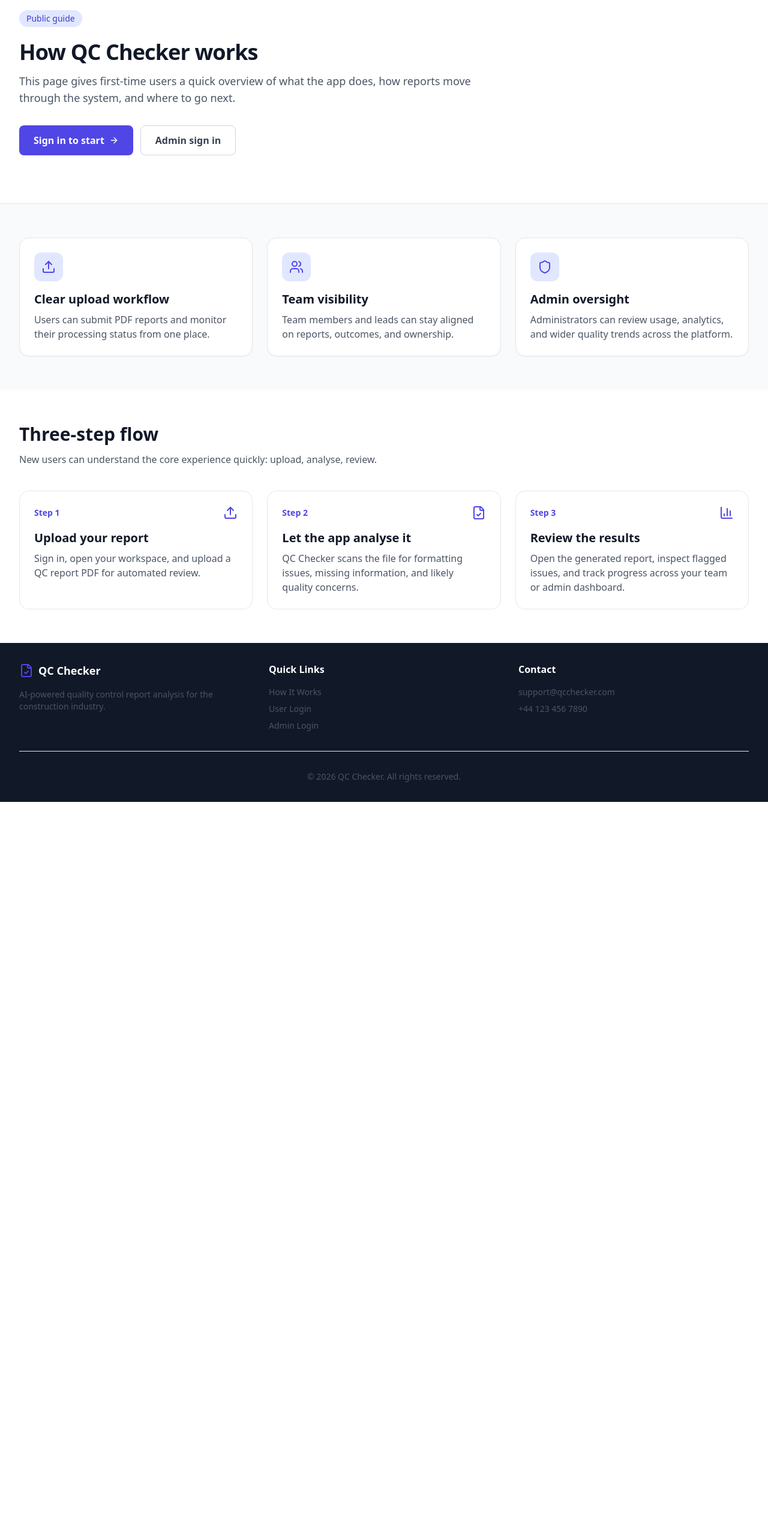
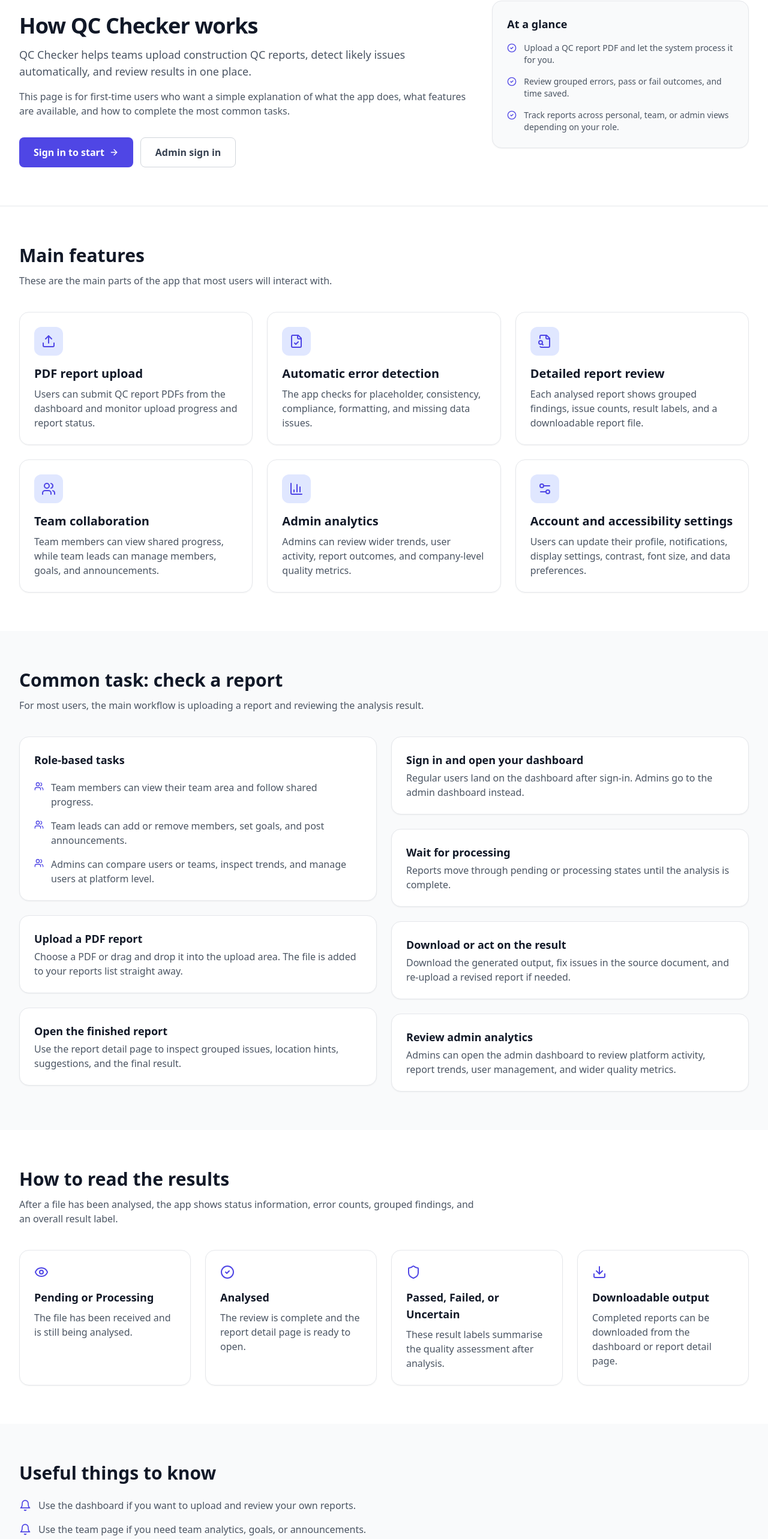
Before and after one commit to AlexMat123/Team-15a-Group-Project1, a React (Vite) app in the folder frontend/: page /how-it-works in a window 1280 px wide. Shown: the part 127-2693 px from the top of the page at 60% size. Before the commit the page ends 1464 px from the top, so only its background shows below. Built offline with nearby package versions, Linux system fonts and the light colour scheme.

Commit message:
I've added the onboarding content to the how to page.

```diff
--- a/frontend/src/App.jsx
+++ b/frontend/src/App.jsx
@@ -12,6 +12,7 @@ import TeamPage from './pages/TeamPage';
 import Profile from './pages/Profile';
 import Settings from './pages/Settings';
 import HowItWorks from './pages/HowItWorks';
+import getDefaultRouteByRole from './utils/getDefaultRouteByRole';
 
 function HomeRedirect() {
   const { isAuthenticated, user, loading } = useAuth();
@@ -32,7 +33,7 @@ function HomeRedirect() {
     return <Navigate to="/change-password" replace />;
   }
 
-  const redirectPath = user?.role === 'admin' ? '/admin' : '/dashboard';
+  const redirectPath = getDefaultRouteByRole(user?.role);
   return <Navigate to={redirectPath} replace />;
 }
 
--- a/frontend/src/components/Header.jsx
+++ b/frontend/src/components/Header.jsx
@@ -15,17 +15,17 @@ const Header = () => {
           </Link>
 
           <nav className="flex items-center space-x-4">
-            <Link
-              to="/how-it-works"
-              className="text-sm text-gray-600 hover:text-gray-900 dark:text-gray-300 dark:hover:text-white"
-            >
-              How It Works
-            </Link>
             {isAuthenticated ? (
               <>
                 <span className="text-sm text-gray-600 dark:text-gray-300">
                   Welcome, {user?.name}
                 </span>
+                <Link
+                  to="/how-it-works"
+                  className="text-sm text-gray-600 hover:text-gray-900 dark:text-gray-300 dark:hover:text-white"
+                >
+                  How It Works
+                </Link>
                 {user?.team && (
                   <Link
                     to="/team"
@@ -67,6 +67,12 @@ const Header = () => {
             ) : (
               <>
                 <Link
+                  to="/how-it-works"
+                  className="text-sm text-gray-600 hover:text-gray-900 dark:text-gray-300 dark:hover:text-white"
+                >
+                  How It Works
+                </Link>
+                <Link
                   to="/login"
                   className="text-sm text-gray-600 hover:text-gray-900 dark:text-gray-300 dark:hover:text-white"
                 >
@@ -74,7 +80,7 @@ const Header = () => {
                 </Link>
                 <Link
                   to="/login?admin=true"
-                  className="text-sm bg-indigo-600 text-white px-4 py-2 rounded-lg hover:bg-indigo-700 dark:bg-indigo-500 dark:hover:bg-indigo-600"
+                  className="text-sm text-gray-600 hover:text-gray-900 dark:text-gray-300 dark:hover:text-white"
                 >
                   Admin Login
                 </Link>
--- a/frontend/src/pages/ChangePassword.jsx
+++ b/frontend/src/pages/ChangePassword.jsx
@@ -4,6 +4,7 @@ import { KeyRound } from 'lucide-react';
 import { useAuth } from '../context/AuthContext';
 import Header from '../components/Header';
 import Footer from '../components/Footer';
+import getDefaultRouteByRole from '../utils/getDefaultRouteByRole';
 
 const ChangePassword = () => {
   const navigate = useNavigate();
@@ -19,7 +20,7 @@ const ChangePassword = () => {
   }
 
   if (!user?.mustChangePassword) {
-    const redirectPath = user?.role === 'user' ? '/dashboard' : '/admin';
+    const redirectPath = getDefaultRouteByRole(user?.role);
     return <Navigate to={redirectPath} replace />;
   }
 
@@ -42,11 +43,7 @@ const ChangePassword = () => {
     try {
       await changePassword(null, newPassword);
 
-      if (user?.role === 'user') {
-        navigate('/dashboard');
-      } else {
-        navigate('/admin');
-      }
+      navigate(getDefaultRouteByRole(user?.role));
     } catch (err) {
       setError(err.response?.data?.message || 'Failed to change password. Please try again.');
     } finally {
--- a/frontend/src/pages/HowItWorks.jsx
+++ b/frontend/src/pages/HowItWorks.jsx
@@ -1,43 +1,129 @@
 import { Link } from 'react-router-dom';
-import { ArrowRight, BarChart3, FileCheck, Shield, Upload, Users } from 'lucide-react';
+import {
+  ArrowRight,
+  BarChart3,
+  Bell,
+  CheckCircle2,
+  Download,
+  Eye,
+  FileCheck,
+  FileSearch,
+  Settings2,
+  Shield,
+  Upload,
+  Users,
+} from 'lucide-react';
 import { useAuth } from '../context/AuthContext';
 import Header from '../components/Header';
 import Footer from '../components/Footer';
+import getDefaultRouteByRole from '../utils/getDefaultRouteByRole';
 
-const steps = [
+const overviewPoints = [
+  'Upload a QC report PDF and let the system process it for you.',
+  'Review grouped errors, pass or fail outcomes, and time saved.',
+  'Track reports across personal, team, or admin views depending on your role.',
+];
+
+const features = [
   {
-    title: 'Upload your report',
-    description: 'Sign in, open your workspace, and upload a QC report PDF for automated review.',
+    title: 'PDF report upload',
+    description: 'Users can submit QC report PDFs from the dashboard and monitor upload progress and report status.',
     icon: Upload,
   },
   {
-    title: 'Let the app analyse it',
-    description: 'QC Checker scans the file for formatting issues, missing information, and likely quality concerns.',
+    title: 'Automatic error detection',
+    description: 'The app checks for placeholder, consistency, compliance, formatting, and missing data issues.',
     icon: FileCheck,
   },
   {
-    title: 'Review the results',
-    description: 'Open the generated report, inspect flagged issues, and track progress across your team or admin dashboard.',
+    title: 'Detailed report review',
+    description: 'Each analysed report shows grouped findings, issue counts, result labels, and a downloadable report file.',
+    icon: FileSearch,
+  },
+  {
+    title: 'Team collaboration',
+    description: 'Team members can view shared progress, while team leads can manage members, goals, and announcements.',
+    icon: Users,
+  },
+  {
+    title: 'Admin analytics',
+    description: 'Admins can review wider trends, user activity, report outcomes, and company-level quality metrics.',
     icon: BarChart3,
+  },
+  {
+    title: 'Account and accessibility settings',
+    description: 'Users can update their profile, notifications, display settings, contrast, font size, and data preferences.',
+    icon: Settings2,
   },
 ];
 
-const highlights = [
+const reportSteps = [
   {
-    title: 'Clear upload workflow',
-    description: 'Users can submit PDF reports and monitor their processing status from one place.',
-    icon: Upload,
+    title: 'Sign in and open your dashboard',
+    description: 'Regular users land on the dashboard after sign-in. Admins go to the admin dashboard instead.',
+    column: 'right',
   },
   {
-    title: 'Team visibility',
-    description: 'Team members and leads can stay aligned on reports, outcomes, and ownership.',
-    icon: Users,
+    title: 'Upload a PDF report',
+    description: 'Choose a PDF or drag and drop it into the upload area. The file is added to your reports list straight away.',
+    column: 'left',
   },
   {
-    title: 'Admin oversight',
-    description: 'Administrators can review usage, analytics, and wider quality trends across the platform.',
+    title: 'Wait for processing',
+    description: 'Reports move through pending or processing states until the analysis is complete.',
+    column: 'right',
+  },
+  {
+    title: 'Open the finished report',
+    description: 'Use the report detail page to inspect grouped issues, location hints, suggestions, and the final result.',
+    column: 'left',
+  },
+  {
+    title: 'Download or act on the result',
+    description: 'Download the generated output, fix issues in the source document, and re-upload a revised report if needed.',
+    column: 'right',
+  },
+  {
+    title: 'Review admin analytics',
+    description: 'Admins can open the admin dashboard to review platform activity, report trends, user management, and wider quality metrics.',
+    column: 'right',
+  },
+];
+
+const teamTasks = [
+  'Team members can view their team area and follow shared progress.',
+  'Team leads can add or remove members, set goals, and post announcements.',
+  'Admins can compare users or teams, inspect trends, and manage users at platform level.',
+];
+
+const resultMeaning = [
+  {
+    label: 'Pending or Processing',
+    description: 'The file has been received and is still being analysed.',
+    icon: Eye,
+  },
+  {
+    label: 'Analysed',
+    description: 'The review is complete and the report detail page is ready to open.',
+    icon: CheckCircle2,
+  },
+  {
+    label: 'Passed, Failed, or Uncertain',
+    description: 'These result labels summarise the quality assessment after analysis.',
     icon: Shield,
   },
+  {
+    label: 'Downloadable output',
+    description: 'Completed reports can be downloaded from the dashboard or report detail page.',
+    icon: Download,
+  },
+];
+
+const supportTips = [
+  'Use the dashboard if you want to upload and review your own reports.',
+  'Use the team page if you need team analytics, goals, or announcements.',
+  'Use settings if you want to adjust notifications, contrast, motion, or font size.',
+  'Use the admin area only if your account has admin access.',
 ];
 
 const HowItWorks = () => {
@@ -45,9 +131,7 @@ const HowItWorks = () => {
 
   const workspaceLink = user?.mustChangePassword
     ? '/change-password'
-    : user?.role === 'admin'
-      ? '/admin'
-      : '/dashboard';
+    : getDefaultRouteByRole(user?.role);
 
   return (
     <div className="min-h-screen flex flex-col bg-gray-50 dark:bg-gray-950">
@@ -55,17 +139,19 @@ const HowItWorks = () => {
 
       <main className="flex-1">
         <section className="border-b border-gray-200 bg-white dark:border-gray-800 dark:bg-gray-900">
-          <div className="max-w-7xl mx-auto px-4 sm:px-6 lg:px-8 py-16 lg:py-20">
+          <div className="max-w-7xl mx-auto px-4 sm:px-6 lg:px-8 py-14 lg:py-16">
+            <div className="grid gap-10 lg:grid-cols-[minmax(0,1.4fr)_minmax(280px,0.8fr)] lg:items-start">
               <div className="max-w-3xl">
-              <span className="inline-flex items-center rounded-full bg-indigo-100 px-3 py-1 text-sm font-medium text-indigo-700 dark:bg-indigo-500/10 dark:text-indigo-300">
-                Public guide
-              </span>
                 <h1 className="mt-6 text-4xl font-bold tracking-tight text-gray-900 dark:text-white sm:text-5xl">
                   How QC Checker works
                 </h1>
                 <p className="mt-4 text-lg text-gray-600 dark:text-gray-300">
-                This page gives first-time users a quick overview of what the app does, how reports move through the system, and where to go next.
+                  QC Checker helps teams upload construction QC reports, detect likely issues automatically, and review results in one place.
                 </p>
+                <p className="mt-4 text-base text-gray-600 dark:text-gray-300">
+                  This page is for first-time users who want a simple explanation of what the app does, what features are available, and how to complete the most common tasks.
+                </p>
+
                 <div className="mt-8 flex flex-col gap-3 sm:flex-row">
                   <Link
                     to={isAuthenticated ? workspaceLink : '/login'}
@@ -84,52 +170,134 @@ const HowItWorks = () => {
                   )}
                 </div>
               </div>
+
+              <aside className="mt-8 rounded-2xl border border-gray-200 bg-gray-50 p-6 shadow-sm dark:border-gray-800 dark:bg-gray-950 lg:mt-0">
+                <h2 className="text-lg font-semibold text-gray-900 dark:text-white">At a glance</h2>
+                <ul className="mt-4 space-y-4">
+                  {overviewPoints.map((point) => (
+                    <li key={point} className="flex items-start gap-3 text-sm text-gray-600 dark:text-gray-300">
+                      <CheckCircle2 className="mt-0.5 h-4 w-4 flex-none text-indigo-600 dark:text-indigo-300" />
+                      <span>{point}</span>
+                    </li>
+                  ))}
+                </ul>
+              </aside>
+            </div>
           </div>
         </section>
 
-        <section id="overview" className="max-w-7xl mx-auto px-4 sm:px-6 lg:px-8 py-14">
-          <div className="grid gap-6 md:grid-cols-3">
-            {highlights.map(({ title, description, icon: Icon }) => (
+        <section id="features" className="bg-white dark:bg-gray-900">
+          <div className="max-w-7xl mx-auto px-4 sm:px-6 lg:px-8 py-14 lg:py-16">
+            <div className="max-w-3xl">
+              <h2 className="text-3xl font-bold text-gray-900 dark:text-white">Main features</h2>
+              <p className="mt-3 text-gray-600 dark:text-gray-300">
+                These are the main parts of the app that most users will interact with.
+              </p>
+            </div>
+
+            <div className="mt-10 grid gap-6 md:grid-cols-2 xl:grid-cols-3">
+              {features.map(({ title, description, icon: Icon }) => (
                 <article
                   key={title}
-                className="rounded-2xl border border-gray-200 bg-white p-6 shadow-sm dark:border-gray-800 dark:bg-gray-900"
+                  className="rounded-2xl border border-gray-200 p-6 shadow-sm dark:border-gray-800"
                 >
                   <div className="inline-flex rounded-xl bg-indigo-100 p-3 text-indigo-600 dark:bg-indigo-500/10 dark:text-indigo-300">
                     <Icon className="h-6 w-6" />
-                </div>
-                <h2 className="mt-4 text-xl font-semibold text-gray-900 dark:text-white">{title}</h2>
-                <p className="mt-2 text-gray-600 dark:text-gray-300">{description}</p>
-              </article>
-            ))}
-          </div>
-        </section>
-
-        <section id="steps" className="bg-white dark:bg-gray-900">
-          <div className="max-w-7xl mx-auto px-4 sm:px-6 lg:px-8 py-14">
-            <div className="max-w-2xl">
-              <h2 className="text-3xl font-bold text-gray-900 dark:text-white">Three-step flow</h2>
-              <p className="mt-3 text-gray-600 dark:text-gray-300">
-                New users can understand the core experience quickly: upload, analyse, review.
-              </p>
-            </div>
-
-            <div className="mt-10 grid gap-6 lg:grid-cols-3">
-              {steps.map(({ title, description, icon: Icon }, index) => (
-                <article
-                  key={title}
-                  className="rounded-2xl border border-gray-200 p-6 dark:border-gray-800"
-                >
-                  <div className="flex items-center justify-between">
-                    <span className="text-sm font-semibold text-indigo-600 dark:text-indigo-300">
-                      Step {index + 1}
-                    </span>
-                    <Icon className="h-6 w-6 text-indigo-600 dark:text-indigo-300" />
                   </div>
                   <h3 className="mt-4 text-xl font-semibold text-gray-900 dark:text-white">{title}</h3>
                   <p className="mt-2 text-gray-600 dark:text-gray-300">{description}</p>
                 </article>
               ))}
             </div>
+          </div>
+        </section>
+
+        <section id="common-tasks" className="max-w-7xl mx-auto px-4 sm:px-6 lg:px-8 py-14 lg:py-16">
+          <div>
+            <h2 className="text-3xl font-bold text-gray-900 dark:text-white">Common task: check a report</h2>
+            <p className="mt-3 max-w-3xl text-gray-600 dark:text-gray-300">
+              For most users, the main workflow is uploading a report and reviewing the analysis result.
+            </p>
+
+            <div className="mt-10 grid gap-6 md:grid-cols-2">
+              <div className="space-y-6">
+                <article className="rounded-2xl border border-gray-200 bg-white p-6 shadow-sm dark:border-gray-800 dark:bg-gray-900">
+                  <h3 className="text-lg font-semibold text-gray-900 dark:text-white">Role-based tasks</h3>
+                  <ul className="mt-5 space-y-4">
+                    {teamTasks.map((task) => (
+                      <li key={task} className="flex items-start gap-3 text-gray-600 dark:text-gray-300">
+                        <Users className="mt-0.5 h-4 w-4 flex-none text-indigo-600 dark:text-indigo-300" />
+                        <span>{task}</span>
+                      </li>
+                    ))}
+                  </ul>
+                </article>
+
+                {reportSteps
+                  .filter((step) => step.column === 'left')
+                  .map(({ title, description }) => (
+                    <article
+                      key={title}
+                      className="rounded-2xl border border-gray-200 bg-white p-6 shadow-sm dark:border-gray-800 dark:bg-gray-900"
+                    >
+                      <h3 className="text-lg font-semibold text-gray-900 dark:text-white">{title}</h3>
+                      <p className="mt-1 text-gray-600 dark:text-gray-300">{description}</p>
+                    </article>
+                  ))}
+              </div>
+
+              <div className="space-y-6">
+                {reportSteps
+                  .filter((step) => step.column === 'right')
+                  .map(({ title, description }) => (
+                    <article
+                      key={title}
+                      className="rounded-2xl border border-gray-200 bg-white p-6 shadow-sm dark:border-gray-800 dark:bg-gray-900"
+                    >
+                      <h3 className="text-lg font-semibold text-gray-900 dark:text-white">{title}</h3>
+                      <p className="mt-1 text-gray-600 dark:text-gray-300">{description}</p>
+                    </article>
+                  ))}
+              </div>
+            </div>
+          </div>
+        </section>
+
+        <section id="results" className="bg-white dark:bg-gray-900">
+          <div className="max-w-7xl mx-auto px-4 sm:px-6 lg:px-8 py-14 lg:py-16">
+            <div className="max-w-3xl">
+              <h2 className="text-3xl font-bold text-gray-900 dark:text-white">How to read the results</h2>
+              <p className="mt-3 text-gray-600 dark:text-gray-300">
+                After a file has been analysed, the app shows status information, error counts, grouped findings, and an overall result label.
+              </p>
+            </div>
+
+            <div className="mt-10 grid gap-6 md:grid-cols-2 xl:grid-cols-4">
+              {resultMeaning.map(({ label, description, icon: Icon }) => (
+                <article
+                  key={label}
+                  className="rounded-2xl border border-gray-200 p-6 shadow-sm dark:border-gray-800"
+                >
+                  <Icon className="h-6 w-6 text-indigo-600 dark:text-indigo-300" />
+                  <h3 className="mt-4 text-lg font-semibold text-gray-900 dark:text-white">{label}</h3>
+                  <p className="mt-2 text-gray-600 dark:text-gray-300">{description}</p>
+                </article>
+              ))}
+            </div>
+          </div>
+        </section>
+
+        <section id="help" className="max-w-7xl mx-auto px-4 sm:px-6 lg:px-8 py-14 lg:py-16">
+          <div>
+            <h2 className="text-3xl font-bold text-gray-900 dark:text-white">Useful things to know</h2>
+            <ul className="mt-6 space-y-4">
+              {supportTips.map((tip) => (
+                <li key={tip} className="flex items-start gap-3 text-gray-600 dark:text-gray-300">
+                  <Bell className="mt-0.5 h-5 w-5 flex-none text-indigo-600 dark:text-indigo-300" />
+                  <span>{tip}</span>
+                </li>
+              ))}
+            </ul>
           </div>
         </section>
       </main>
--- a/frontend/src/pages/Login.jsx
+++ b/frontend/src/pages/Login.jsx
@@ -4,6 +4,7 @@ import { Building2 } from 'lucide-react';
 import { useAuth } from '../context/AuthContext';
 import Header from '../components/Header';
 import Footer from '../components/Footer';
+import getDefaultRouteByRole from '../utils/getDefaultRouteByRole';
 
 const Login = () => {
   const [searchParams] = useSearchParams();
@@ -21,7 +22,7 @@ const Login = () => {
   }, [searchParams]);
 
   if (isAuthenticated && !user?.mustChangePassword) {
-    const redirectPath = user?.role === 'user' ? '/dashboard' : '/admin';
+    const redirectPath = getDefaultRouteByRole(user?.role);
     return <Navigate to={redirectPath} replace />;
   }
 
@@ -35,10 +36,8 @@ const Login = () => {
 
       if (userData.mustChangePassword) {
         navigate('/change-password');
-      } else if (userData.role === 'user') {
-        navigate('/dashboard');
       } else {
-        navigate('/admin');
+        navigate(getDefaultRouteByRole(userData.role));
       }
     } catch (err) {
       setError(err.response?.data?.message || 'Invalid credentials. Please try again.');
--- /dev/null
+++ b/frontend/src/utils/getDefaultRouteByRole.js
@@ -0,0 +1,5 @@
+const getDefaultRouteByRole = (role) => {
+  return role === 'admin' ? '/admin' : '/dashboard';
+};
+
+export default getDefaultRouteByRole;
```
Lines whose indentation alone changed are shown as unchanged.
